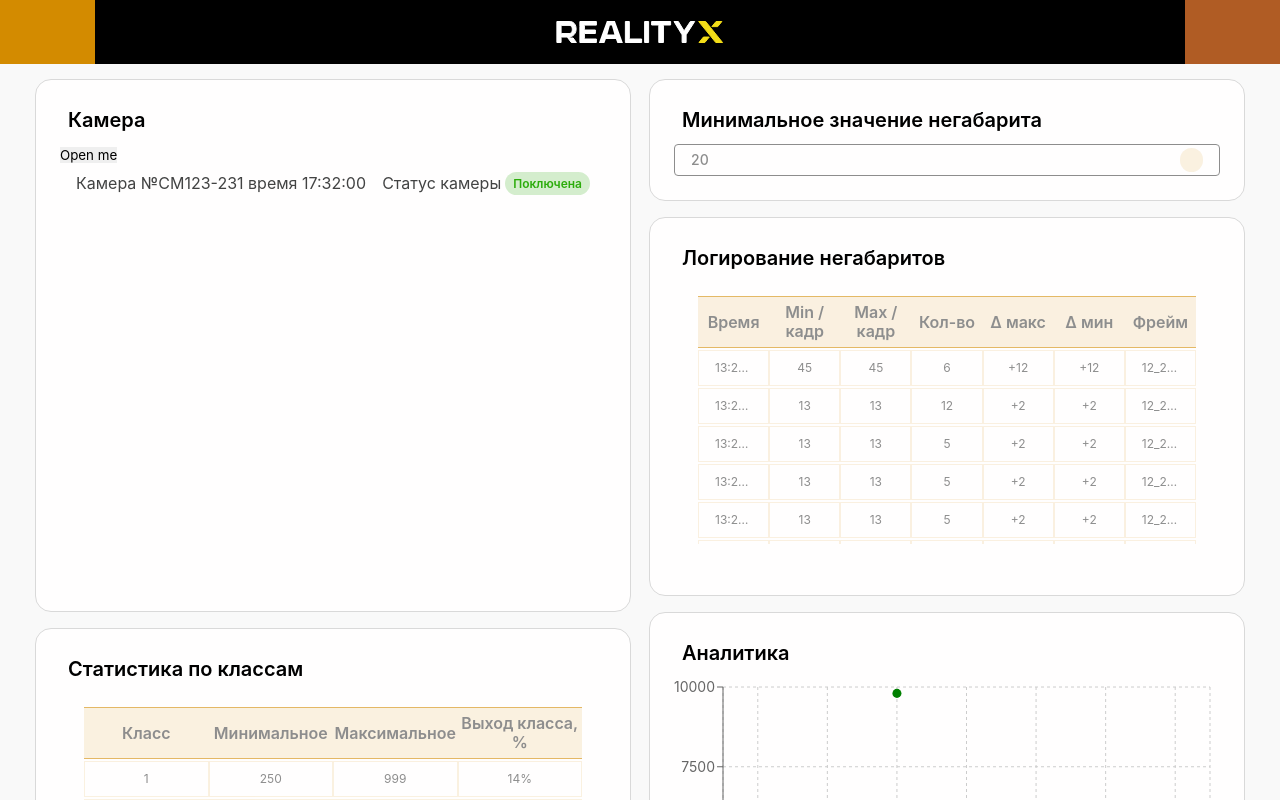
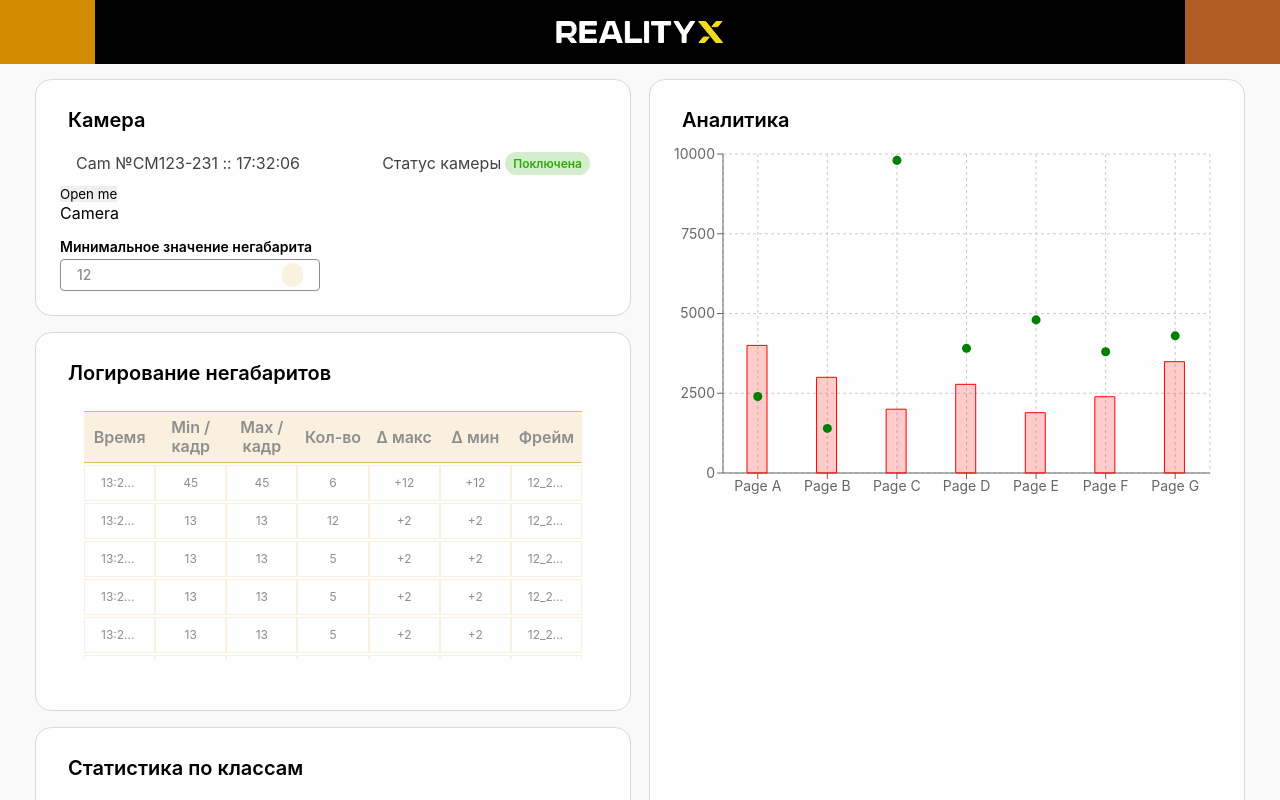
Before and after one commit to AlexGeniusMan/Polyus-Hack-2022-RealityX-Frontend, a React (Create React App) app: page / in a window 1280 px wide. Shown: the top 800 px of the page. Built offline with nearby package versions, Linux system fonts and the light colour scheme; no server answers; a web font is replaced by a local one.

Commit message:
style fixes + change layout

```diff
--- a/src/components/Button/Button.tsx
+++ b/src/components/Button/Button.tsx
@@ -14,7 +14,12 @@ export const Button = forwardRef((props: ButtonProps, ref: any) => {
 
   const LocalIcon:FC<{icon?: ReactNode}> = React.memo(({icon}) => (
     <>
-      {icon && <span className={iconClasses}>{props.icon}</span>}
+      {icon && <span className={iconClasses}>{
+          props.success
+              ?
+              <Icon name={'ri-check-line'} type={'line'} color={'green'} size={20} />
+          : props.icon
+      }</span>}
     </>
   ))
   const LoadingIcon:FC<{loadingIcon?: ReactNode}> = React.memo(({loadingIcon}) => (
--- a/src/components/Camera/Camera.tsx
+++ b/src/components/Camera/Camera.tsx
@@ -1,11 +1,14 @@
-import React, {useState} from 'react'
+import React, {useEffect, useState} from 'react'
 import styles from './Camera.module.scss'
 import {Badge} from '../Badge/Badge'
-import {getCurrentTime} from '../../utils/utils'
+import {stopwatch} from '../../utils/utils'
 import ModalComponent from '../ModalComponent/ModalComponent'
+import Settings from '../Settings/Settings'
+import {Button} from '../Button/Button'
+import Icon from '../Icon/Icon'
 
 const Camera = () => {
-    const time = getCurrentTime()
+    const [time, setTime] = useState<string>('')
     const [visible, setVisible] = useState(false)
     const handleClick = () => {
         setVisible((visible) => !visible)
@@ -13,25 +16,39 @@ const Camera = () => {
     const handleClose = () => {
         setVisible(false)
     }
+    useEffect(() => {
+        setInterval(() => {
+            setTime(stopwatch())
+        }, 1000)
+    }, [])
     return (
         <div className={styles['container']}>
-            <div>
+            <div className={styles['header']}>
+                <div className={styles['name']}>
+                    Cam №CM123-231 :: {time}
+                </div>
+                <div className={styles['status']}>
+                    Статус камеры
+                    <Badge type={'light'} color={'green'}>Поключена</Badge>
+                </div>
+            </div>
+            <div className={styles['main']}>
                 <button onClick={handleClick}>Open me</button>
                 <ModalComponent visible={visible} onClose={handleClose} title={'Титульник'}>
                     <p>
                         privet omlet
                     </p>
                 </ModalComponent>
+                <div>
+                    Camera
+                </div>
             </div>
             <div className={styles['footer']}>
-                <div className={styles['name']}>
-                    Камера №CM123-231 время {time}
-                </div>
-                <div className={styles['status']}>
-                    Статус камеры
-                    <Badge type={'light'} color={'green'}>Поключена</Badge>
+                <div className={styles['minimalValue']}>
+                    <Settings />
                 </div>
             </div>
+
         </div>
     )
 }
--- a/src/components/Settings/Settings.tsx
+++ b/src/components/Settings/Settings.tsx
@@ -8,9 +8,9 @@ import {Input} from '../Input/Input'
 const Settings = () => {
     return (
         <div className={styles['container']}>
-            <Input className={styles['input']} placeholder={'20'} children={
+            <Input title={'Минимальное значение негабарита'} className={styles['input']} placeholder={'12'} children={
                 <Button
-                    icon={<Icon name={'arrow-right-s-fill'} type={'fill'} size={20} />}
+                    icon={<Icon name={'arrow-right-s-fill'} type={'fill'} size={24} />}
                 />
             } />
         </div>
--- a/src/pages/Dashboard/Dashboard.tsx
+++ b/src/pages/Dashboard/Dashboard.tsx
@@ -3,7 +3,6 @@ import styles from './Dashboard.module.scss'
 import Block from '../../components/Block/Block'
 import Camera from '../../components/Camera/Camera'
 import Analytics from '../../components/Analytics/Analytics'
-import Settings from '../../components/Settings/Settings'
 import Logs from '../../components/Logs/Logs'
 import Layout from '../../components/Layout/Layout'
 import Classes from '../../components/Classes/Classes'
@@ -21,9 +20,9 @@ export const Dashboard = () => {
                 <Block title={'Аналитика'} className={styles['analytics']}>
                     <Analytics />
                 </Block>
-                <Block title={'Минимальное значение негабарита'} className={styles['settings']}>
-                    <Settings />
-                </Block>
+                {/*<Block title={'Минимальное значение негабарита'} className={styles['settings']}>*/}
+                {/*    <Settings />*/}
+                {/*</Block>*/}
                 <Block title={'Логирование негабаритов'} className={styles['logs']}>
                     <Logs />
                 </Block>
--- a/src/styles/components/button/index.scss
+++ b/src/styles/components/button/index.scss
@@ -78,6 +78,15 @@
     i {
         color: dt.$green-100;
     }
+
+    &:hover {
+        background: dt.$green-20;
+        color: dt.$green-100;
+
+        i {
+            color: dt.$green-100;
+        }
+    }
 }
 .button-blue {
     background: dt.$blue-20;
--- a/src/styles/components/camera/index.scss
+++ b/src/styles/components/camera/index.scss
@@ -2,7 +2,7 @@
 
 .container {
 
-    & .footer {
+    & .header {
         @include dt.flexible();
         justify-content: space-between;
         padding: 8px 16px;
@@ -18,4 +18,15 @@
             gap: 4px;
         }
     }
+
+    & .main {
+        margin-bottom: 15px;
+    }
+
+    & .footer {
+
+        & .minimalValue {
+            max-width: 260px;
+        }
+    }
 }
--- a/src/styles/components/classes/index.scss
+++ b/src/styles/components/classes/index.scss
@@ -22,6 +22,11 @@
                 background: dt.$orange-20;
                 text-align: center;
                 opacity: .6;
+                cursor: default;
+                transition: background 0.4s ease;
+                &:hover {
+                    background: dt.$orange-50;
+                }
             }
             & td {
                 opacity: .6;
@@ -35,6 +40,11 @@
                 text-overflow: ellipsis;
                 white-space: nowrap;
                 overflow: hidden;
+                cursor: default;
+                transition: border 0.4s ease;
+                &:hover {
+                    border: 1px solid dt.$orange-50;
+                }
             }
         }
     }
--- a/src/styles/components/logs/index.scss
+++ b/src/styles/components/logs/index.scss
@@ -24,6 +24,11 @@
             background: dt.$orange-20;
             text-align: center;
             opacity: .6;
+            cursor: default;
+            transition: background 0.4s ease;
+            &:hover {
+                background: dt.$orange-50;
+            }
         }
         & td {
             opacity: .6;
@@ -37,6 +42,11 @@
             text-overflow: ellipsis;
             white-space: nowrap;
             overflow: hidden;
+            cursor: default;
+            transition: border 0.4s ease;
+            &:hover {
+                border: 1px solid dt.$orange-50;
+            }
         }
     }
 }
--- a/src/styles/design-tokens/_global.scss
+++ b/src/styles/design-tokens/_global.scss
@@ -5,11 +5,12 @@
     width: 5px;
     height: 5px;
     background: dt.$orange-50;
+    border-radius: 15px;
 }
 
 /* Track */
 ::-webkit-scrollbar-track {
-    border-radius: 10px;
+    border-radius: 15px;
 }
 
 /* Handle */
--- a/src/styles/pages/dashboard/index.scss
+++ b/src/styles/pages/dashboard/index.scss
@@ -6,9 +6,8 @@
     grid-row-gap: 16px;
     grid-template-columns: 1fr 1fr;
     grid-template-areas:
-        "camera settings"
-        "camera logs"
         "camera analytics"
+        "logs analytics"
         "classes analytics"
     ;
 
--- a/src/utils/utils.ts
+++ b/src/utils/utils.ts
@@ -7,3 +7,9 @@ export const getCurrentTime = (date?: Date) => {
     const localDate = date || new Date()
     return ('0'+localDate.getHours()).slice(-2)+':'+('0'+localDate.getMinutes()).slice(-2)+':'+('0'+localDate.getSeconds()).slice(-2)
 }
+
+export const stopwatch = (date?: Date) => {
+    const localDate = date || new Date()
+    localDate.setSeconds(localDate.getSeconds() + 1)
+    return getCurrentTime(localDate)
+}
```
